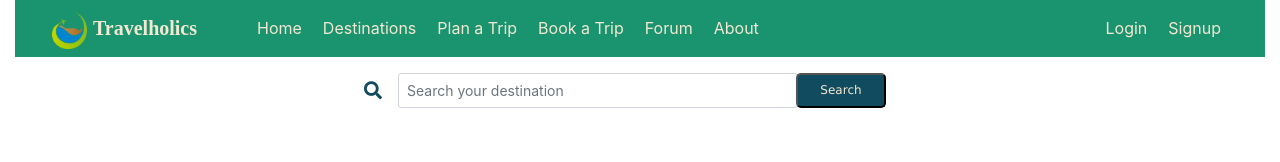
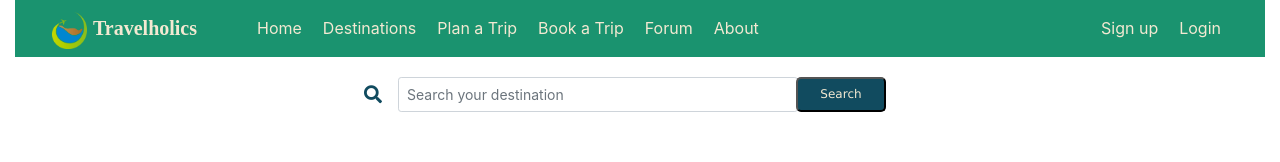
Before and after one commit to AsadGohar/travelholic, a React (Create React App) app: page / in a window 1280 px wide. Shown: the top 162 px of the page. Built offline with nearby package versions, Linux system fonts and the light colour scheme.

Commit message:
Header Footer organized

```diff
--- a/src/App.js
+++ b/src/App.js
@@ -3,13 +3,16 @@ import {BrowserRouter, Route} from 'react-router-dom';
 
 
 //IMPORTING ALL COMPONENTS HERE
+import Header from "./components/header/Header.js"
+import Footer from "./components/footer/footer.js"
 import Homepage from "./components/homepage/homepage.js"
 
 function App() {
   return (
     <BrowserRouter>
       <div className="application-container">
-        <Homepage />
+          <Header/>
+          <Footer/>
       </div>
     </BrowserRouter>
   );
--- a/src/components/dashboard/Footer.js
+++ b/src/components/footer/footer.js
@@ -1,11 +1,15 @@
 import React, { Component } from 'react'
 import {Link} from 'react-router-dom';
-// import "./Footer.css";
+import "./Footer.css";
 
 class Footer extends Component {
     state = {  }
     render() {
-        return ( <p> </p> );
+        return (
+            <div className="footer-wrap">
+
+            </div>
+         );
     }
 }
 
--- /dev/null
+++ b/src/components/header/Header.js
@@ -0,0 +1,17 @@
+import React, { Component } from 'react';
+import Navbar from "./Navbar.js"
+import Searchbar from "./Searchbar.js"
+
+class Header extends Component {
+    state = {  }
+    render() {
+        return (
+            <div className="header-wrap">
+                <Navbar/>
+                <Searchbar/>
+            </div>
+        );
+    }
+}
+
+export default Header;
--- a/src/components/dashboard/Navbar.js
+++ b/src/components/header/Navbar.js
@@ -44,10 +44,10 @@ class Navbar extends Component {
                                 <div className="col-md-4 " id="nav-links-profile">
                                 <ul className="navbar-nav float-right mr-auto mt-2 mt-lg-0" >
                                         <li className="nav-item">
-                                            <Link className="nav-link" to="/">Login</Link>
+                                            <Link className="nav-link" to="/signup">Sign up</Link>
                                         </li>
                                         <li className="nav-item">
-                                            <Link className="nav-link" to="/destinations">Signup</Link>
+                                            <Link className="nav-link" to="/login">Login</Link>
                                         </li>
                                     </ul>
                                 </div>
--- a/src/components/dashboard/Searchbar.css
+++ b/src/components/header/Searchbar.css
@@ -8,3 +8,7 @@
     border-radius: 5px;
     font-family: Verdana, Geneva, Tahoma, sans-serif;
 }
+#footer-wrap{
+    margin-top: 20px;
+    margin-bottom: 20px;
+}
--- a/src/components/homepage/homepage.js
+++ b/src/components/homepage/homepage.js
@@ -1,18 +1,14 @@
 import React, { Component } from 'react'
 
 //Homepage components imported here
-import Navbar from "../dashboard/Navbar.js"
-import Footer from "../dashboard/Footer.js"
-import Searchbar from "../dashboard/Searchbar"
+
 
 class Homepage extends Component {
     state = {  }
     render() {
         return (
-            <div className="homepage">
-            <Navbar/>
-            <Footer/>
-            <Searchbar/>
+            <div className="homepage-wrap">
+
             </div>
          );
     }
```
Also changed, not shown: src/components/footer/Footer.css (added), src/components/header/Navbar.css (renamed from src/components/dashboard/Navbar.css), src/components/header/Searchbar.js (renamed from src/components/dashboard/Searchbar.js).
